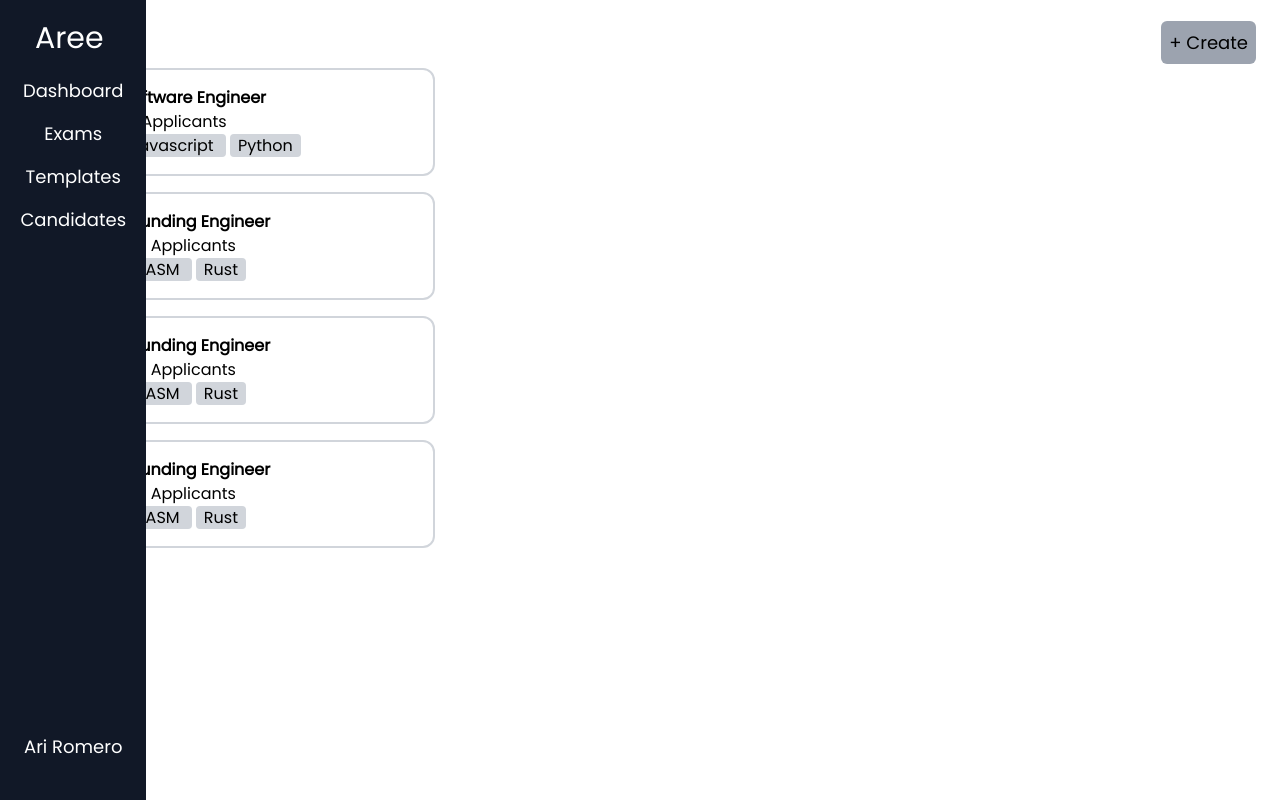
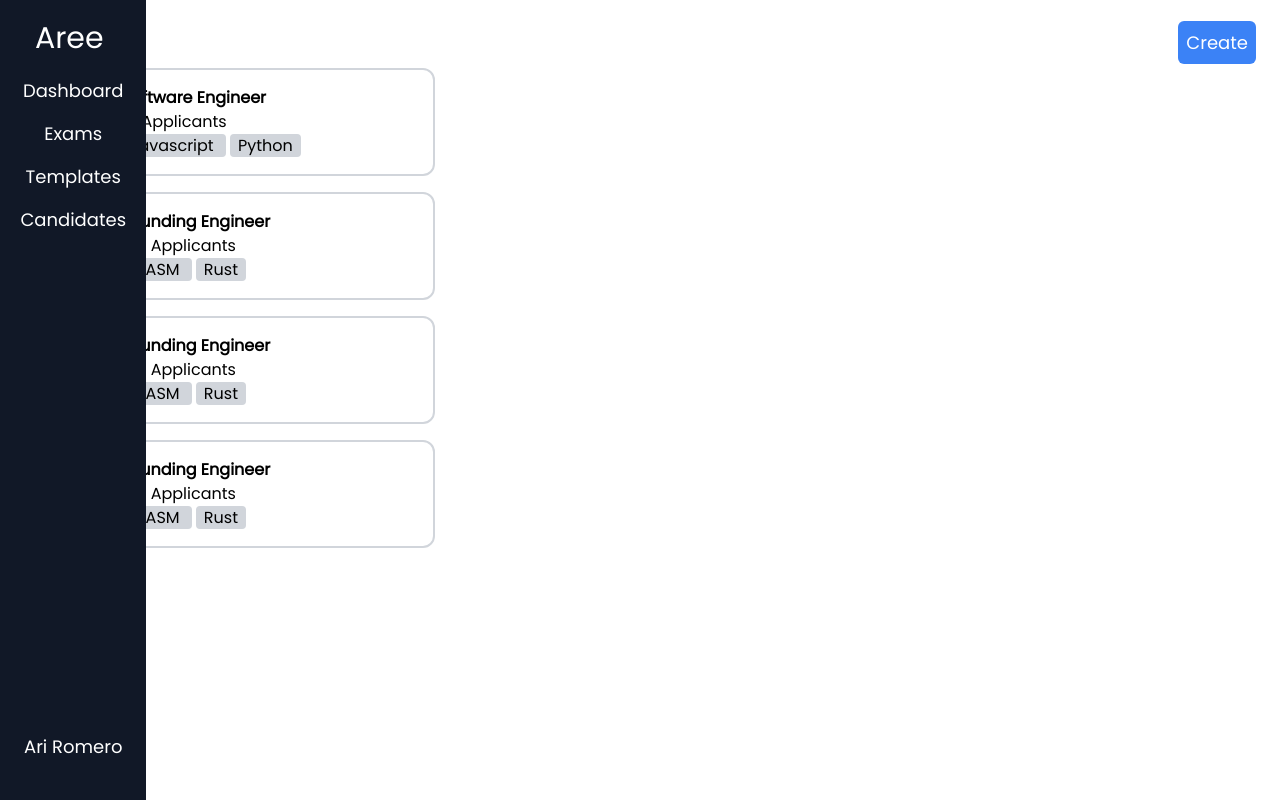
Before and after one commit to AreeHire/aree, a Nuxt app: page /exams in a window 1280 px wide. Built offline with nearby package versions, Linux system fonts and the light colour scheme.

Commit message:
Create Exam endpoint and view

```diff
--- a/package.json
+++ b/package.json
@@ -13,6 +13,7 @@
     "@nuxt/typescript-runtime": "^2.0.1",
     "@nuxtjs/firebase": "^7.5.0",
     "autoprefixer": "^9.8.6",
+    "axios": "^0.21.1",
     "core-js": "^3.8.3",
     "firebase": "^4.8.0",
     "nuxt": "^2.14.12",
--- a/pages/create_exam.vue
+++ b/pages/create_exam.vue
@@ -37,6 +37,7 @@
 </template>
 
 <script>
+import axios from "axios";
 import Title from "@/components/Title.vue";
 import SkillCard from "@/components/SkillCard.vue";
 
@@ -53,14 +54,10 @@ export default {
       this.selected = language;
     },
     async createExam() {
-      const url = "http://localhost:5001/hire-latam/us-central1/createExam";
-      const response = await fetch(url, {
-        method: "POST",
-        mode: "no-cors",
-        body: JSON.stringify({
-          name: this.exam,
-          language: this.selected
-        })
+      const url = "http://localhost:5001/hire-latam/us-central1/exams";
+      const response = await axios.post(url, {
+        name: this.exam,
+        language: this.selected
       });
     }
   }
--- a/pages/exams.vue
+++ b/pages/exams.vue
@@ -2,9 +2,11 @@
   <div>
     <div class="flex justify-between items-center">
       <Title text="Exams" />
-      <button class="bg-gray-400 text-lg rounded-md p-2">
-        + Create
-      </button>
+      <a href="/create_exam">
+        <button class="bg-blue-500 text-white text-lg rounded-md p-2">
+          Create
+        </button>
+      </a>
     </div>
     <div class="flex flex-col h-max">
       <exam-card
```
Also changed, not shown: 2 other files (tests, documents, lock files or other folders).
